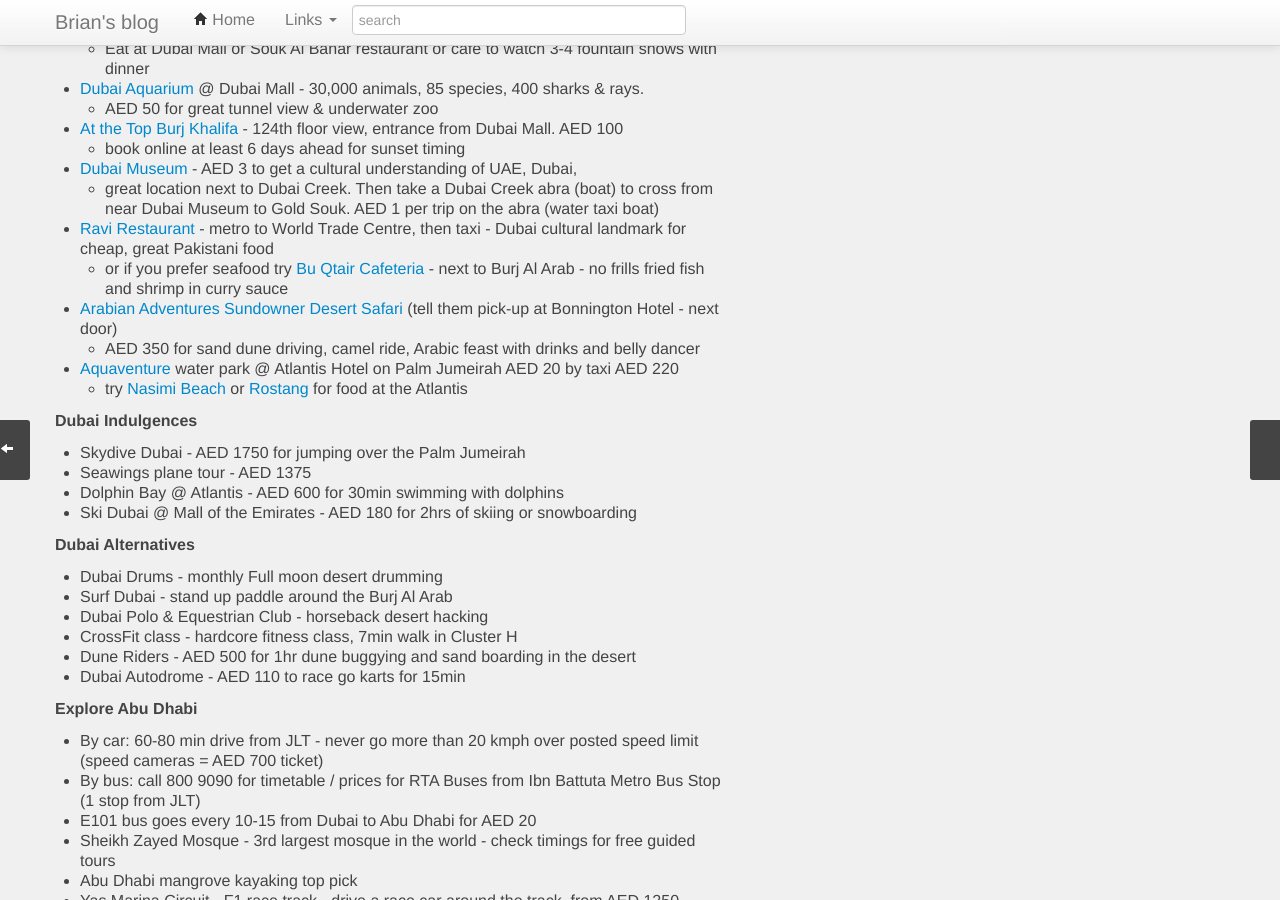
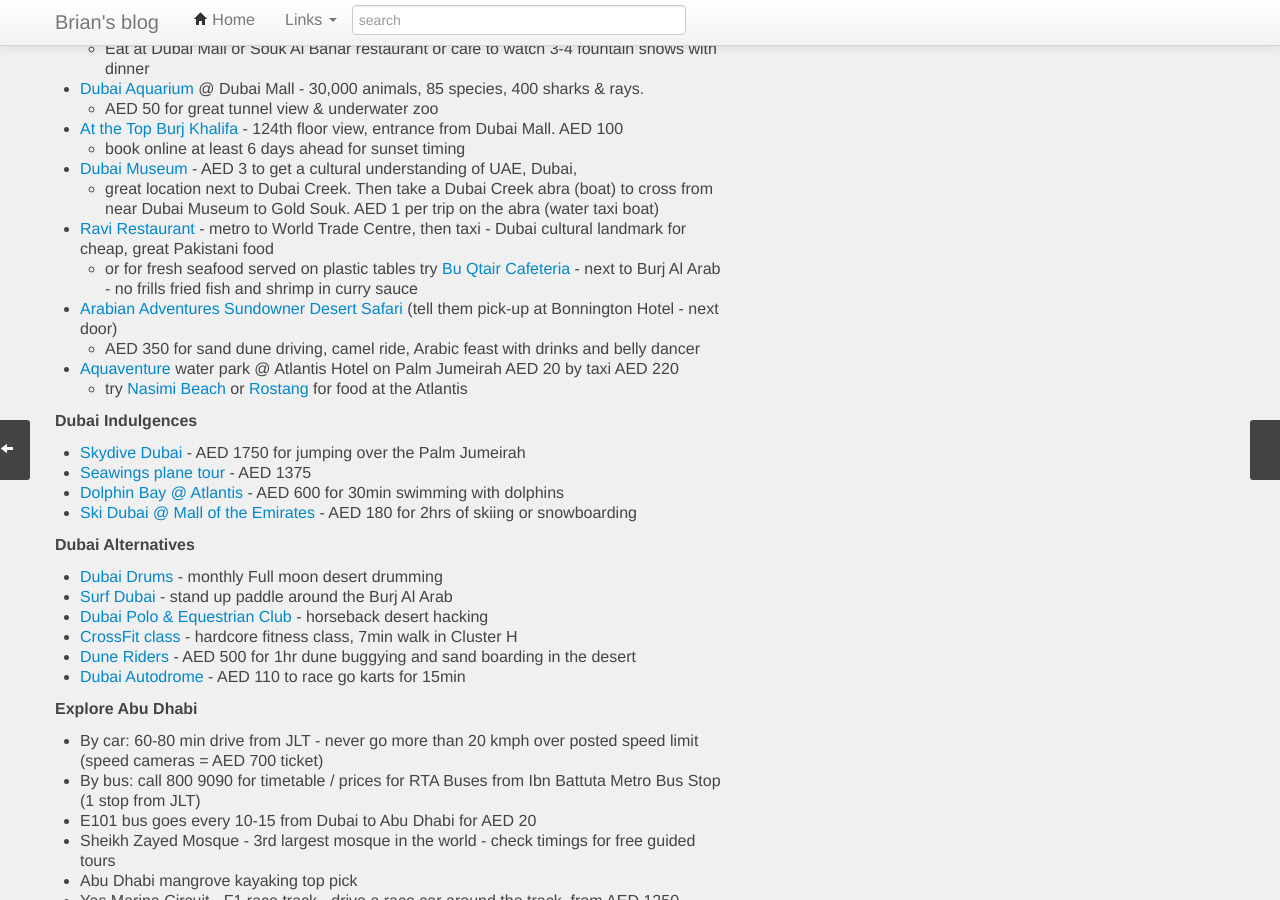
Before and after one commit to BrianSigafoos/briansigafoos.github.io, a Jekyll site: the page built from _posts/2012-06-01-dubai-guide.md, in a window 1280 px wide and 900 px high, scrolled down 1927 px. Built offline with Jekyll 4.4.1, drawn with Linux system fonts in a browser that asks for light colours; Markdown is read by kramdown in place of the engine named in the settings; comment, search, counter and statistics services are not loaded; some of the changed lines change nothing that is shown.

Commit message:
* updating dubai guide

```diff
--- a/_posts/2012-06-01-dubai-guide.md
+++ b/_posts/2012-06-01-dubai-guide.md
@@ -90,7 +90,7 @@
 - [Dubai Museum][] - AED 3 to get a cultural understanding of UAE, Dubai,
     - great location next to Dubai Creek. Then take a Dubai Creek abra (boat) to cross from near Dubai Museum to Gold Souk. AED 1 per trip on the abra (water taxi boat)
 - [Ravi Restaurant][] - metro to World Trade Centre, then taxi - Dubai cultural landmark for cheap, great Pakistani food
-    - or if you prefer seafood try [Bu Qtair Cafeteria][] - next to Burj Al Arab - no frills fried fish and shrimp in curry sauce
+    - or for fresh seafood served on plastic tables try [Bu Qtair Cafeteria][] - next to Burj Al Arab - no frills fried fish and shrimp in curry sauce
 - [Arabian Adventures Sundowner Desert Safari][] (tell them pick-up at Bonnington Hotel - next door)
     - AED 350 for sand dune driving, camel ride, Arabic feast with drinks and belly dancer
 - [Aquaventure][] water park @ Atlantis Hotel on Palm Jumeirah AED 20 by taxi AED 220
@@ -108,18 +108,30 @@
 [Rostang]: http://www.atlantisthepalm.com/restaurants/barsandrestaurants/rostang.aspx
 
 ###### Dubai Indulgences
-- Skydive Dubai - AED 1750 for jumping over the Palm Jumeirah
-- Seawings plane tour - AED 1375
-- Dolphin Bay @ Atlantis - AED 600 for 30min swimming with dolphins
-- Ski Dubai @ Mall of the Emirates - AED 180 for 2hrs of skiing or snowboarding
+- [Skydive Dubai][] - AED 1750 for jumping over the Palm Jumeirah
+- [Seawings plane tour][] - AED 1375
+- [Dolphin Bay @ Atlantis][] - AED 600 for 30min swimming with dolphins
+- [Ski Dubai @ Mall of the Emirates][] - AED 180 for 2hrs of skiing or snowboarding
+
+[Skydive Dubai]: http://www.skydivedubai.ae/
+[Seawings plane tour]: http://www.seawings.ae/packages
+[Dolphin Bay @ Atlantis]: http://www.atlantisthepalm.com/marineandwaterpark/dolphinbay.aspx
+[Ski Dubai @ Mall of the Emirates]: http://www.skidxb.com/
 
 ###### Dubai Alternatives
-- Dubai Drums - monthly Full moon desert drumming
-- Surf Dubai - stand up paddle around the Burj Al Arab
-- Dubai Polo & Equestrian Club - horseback desert hacking
-- CrossFit class - hardcore fitness class, 7min walk in Cluster H
-- Dune Riders - AED 500 for 1hr dune buggying and sand boarding in the desert
-- Dubai Autodrome - AED 110 to race go karts for 15min
+- [Dubai Drums][] - monthly Full moon desert drumming
+- [Surf Dubai][] - stand up paddle around the Burj Al Arab
+- [Dubai Polo & Equestrian Club][] - horseback desert hacking
+- [CrossFit class][] - hardcore fitness class, 7min walk in Cluster H
+- [Dune Riders][] - AED 500 for 1hr dune buggying and sand boarding in the desert
+- [Dubai Autodrome][] - AED 110 to race go karts for 15min
+
+[Dubai Drums]: http://www.dubaidrums.com/
+[Surf Dubai]: http://www.surfingdubai.com/stand-up-paddle.php
+[Dubai Polo & Equestrian Club]: http://www.poloclubdubai.com/en/category/equestrian/
+[CrossFit class]: http://reebokcrossfitlifespark.com/
+[Dune Riders]: http://www.dreamexplorerdubai.com/products/dune-buggy-adventure/dune-riders-adventure-unlimited
+[Dubai Autodrome]: http://www.dubaiautodrome.com/arrive-drive-2/
 
 ###### Explore Abu Dhabi
 - By car: 60-80 min drive from JLT - never go more than 20 kmph over posted speed limit (speed cameras = AED 700 ticket)
```
